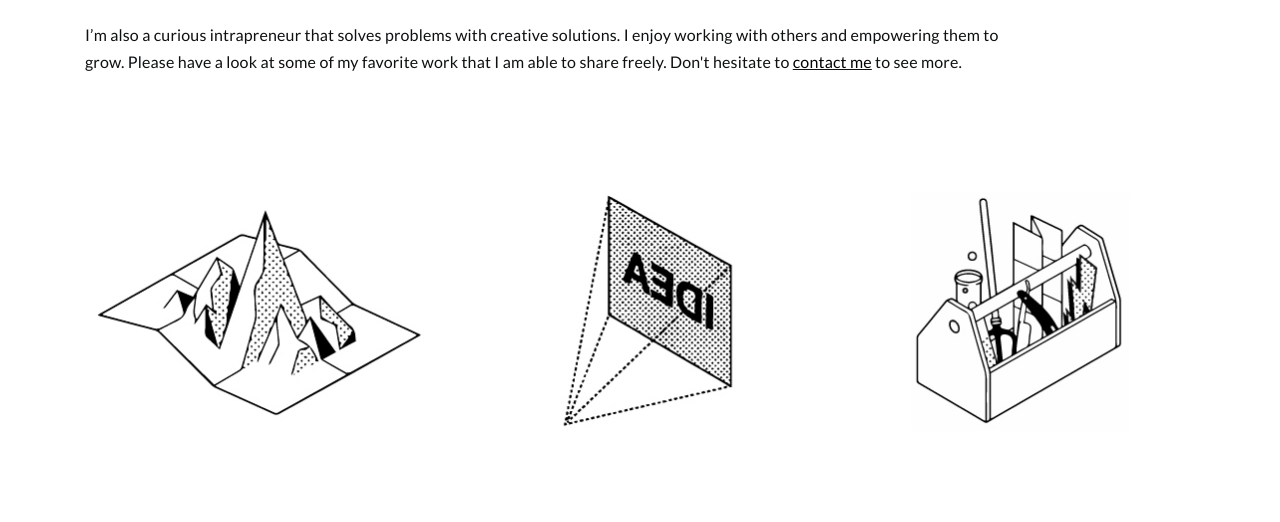
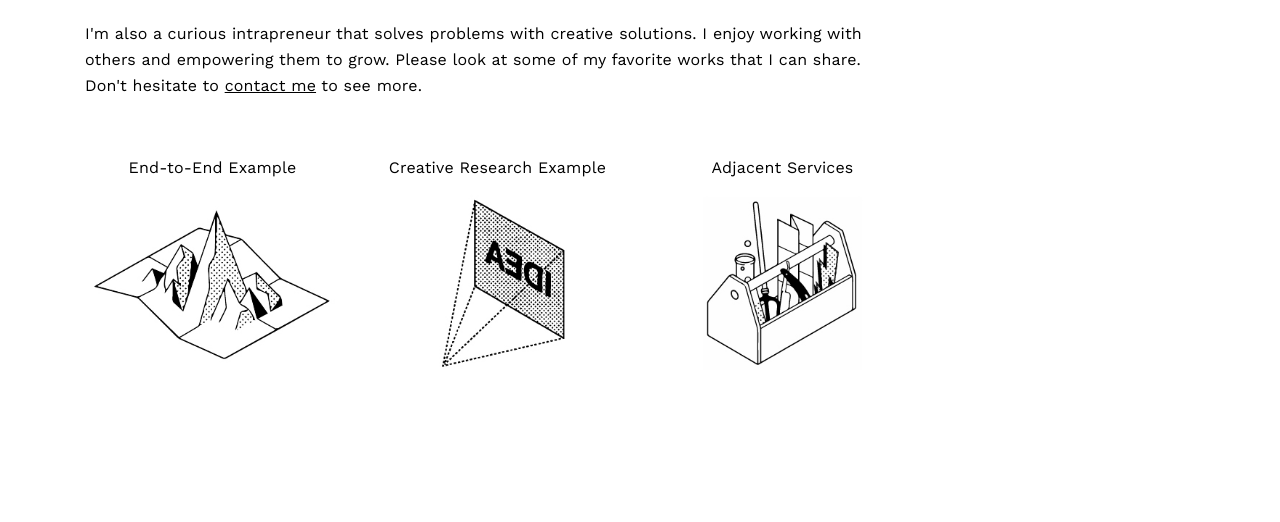
Before and after one commit to martinjamesf-zz/cv, a plain HTML site: page index.html in a window 1280 px wide. Shown: the part 380-902 px from the top of the page. Drawn offline with nearby package versions, Linux system fonts and the light colour scheme.

Commit message:
Fixing grammar

```diff
--- a/css/style.css
+++ b/css/style.css
@@ -456,7 +456,7 @@ ul.dropdown-menu > li > a:hover, .navbar ul ul ul.dropdown-menu li .nav-link:hov
 }
 
 .inner-box .image h3 {
-  color: #fff;
+  color: black;
 }
 
 .overlay-content h5 {
@@ -831,8 +831,6 @@ img.round {border-radius: 4px;}
   max-height:360px;
 }
 
-
-
 .porfolioImg {
     width:60%;
     max-height: 280px;
@@ -845,3 +843,8 @@ img.round {border-radius: 4px;}
 .nav-item a:hover{
     color:#007bff!important;
 }
+
+.bull {
+    font-weight: 100;
+    color:dimgray;
+}
--- a/index.html
+++ b/index.html
@@ -5,6 +5,7 @@
 <title>James Martin - Curious Experience Design Intrapreneur</title>
 <meta name="viewport" content="width=device-width, initial-scale=1">
 <meta name="viewport" content="width=device-width, initial-scale=1, maximum-scale=1">
+<!-- External Stylesheet Support-->
 <link rel="stylesheet" href="plugins/bootstrap/bootstrap.min.css">
 <link rel="stylesheet" href="plugins/themify/css/themify-icons.css">
 <!-- Main Stylesheet -->
@@ -38,42 +39,46 @@ height="0" width="0" style="display:none;visibility:hidden"></iframe>
         </div>
     </div>
 </nav>
-<section class="section banner">
+<section class="section">
     <div class="container">
         <div class="row">
-            <div class="col-lg-10">
-                <h1 class="mb-4 h0 ">As an Experience Designer with <strong>13<sup>+</sup></strong> years of experience, I help supply <span style="font-family: 'Libre Baskerville', serif;"><a href="corpcomms.html">design solutions</a>, <a href="fpaint.html">creative ideas</a>,</span> and <span style="font-family: 'Libre Baskerville', serif;"><a href="workshops.html">process refinement</a></span> to those in need.</h1>
-                <p>I’m also a curious intrapreneur that solves problems with creative solutions. I enjoy working with others and empowering them to grow. Please have a look at some of my favorite work that I am able to share freely. Don't hesitate to <span style="text-decoration:underline;"><a href="https://www.linkedin.com/in/martinjamesf/">contact me</a></span> to see more.</p>
+            <div class="col-12 col-md-10">
+                <h1 class="mb-4 h0">As an Experience Designer with <strong><script>document.write(new Date().getFullYear() - 2006)</script><sup>+</sup></strong> years of experience, I help supply <span style="font-family: 'Libre Baskerville', serif;"><a href="corpcomms.html">design strategy</a>, <a href="fpaint.html">creative solutions</a>,</span> and <span style="font-family: 'Libre Baskerville', serif;"><a href="workshops.html">process refinement</a></span> to those in need.</h1>
             </div>
         </div>
-    </div>
-</section>
-
-<!-- Banner End -->
-
-<!-- Filter start -->
-<section class="portfolio">
-    <div class="container">
+        <div class="row mb-5">
+            <div class="col-12 col-md-9">
+                <h2 class="h5">I'm also a curious intrapreneur that solves problems with creative solutions. I enjoy working with others and empowering them to grow. Please look at some of my favorite works that I can share. Don't&nbsp;hesitate to <span style="text-decoration:underline;"><a href="https://www.linkedin.com/in/martinjamesf/">contact me</a></span> to see more.</h2>
+            </div>
+        </div>
         <div class="row">
-            <div class="col-lg-4 col-6 mb-4 shuffle-item" data-toggle="collapse" data-groups="[&quot;design&quot;,&quot;ux&quot;]">
-                <div class="position-relative inner-box">
-                    <div class="image position-relative "> <a class="overlay-content" href="corpcomms.html"> <img src="images/strategy.jpg" alt="portfolio-image" class="img-fluid d-block"> </a> </div>
+            <div class="col-12 col-md-3 mb-5">
+                <div class="inner-box text-center">
+                    <div class="image">
+                        <h3 class="h5">End-to-End Example</h3>
+                        <a class="overlay-content" href="corpcomms.html"> <img src="images/strategy.jpg" alt="Portfolio image for end-to-end project example" class="img-fluid w-auto"> </a>
+                    </div>
                 </div>
             </div>
-            <div class="col-lg-4 col-6">
-                <div class="position-relative inner-box">
-                    <div class="image position-relative "> <a class="overlay-content" href="fpaint.html"> <img src="images/creative.jpg" alt="portfolio-image" class="img-fluid d-block"> </a> </div>
+            <div class="col-12 col-md-3 mb-5">
+                <div class="inner-box text-center">
+                    <div class="image">
+                        <h3 class="text-center h5">Creative Research Example</h3>
+                        <a class="overlay-content" href="fpaint.html"> <img src="images/creative.jpg" alt="Portfolio image for creative research example" class="img-fluid w-auto"> </a>
+                    </div>
                 </div>
             </div>
-            <div class="col-lg-4 col-6 mb-4">
-                <div class="position-relative inner-box" >
-                    <div class="image position-relative "> <a class="overlay-content" href="workshops.html"> <img src="images/workshop.jpg" alt="portfolio-image" class="img-fluid d-block"> </a> </div>
+            <div class="col-12 col-md-3 mb-5">
+                <div class="inner-box text-center">
+                    <div class="image">
+                        <h3 class="text-center h5">Adjacent Services</h3>
+                        <a class="overlay-content" href="workshops.html"> <img src="images/workshop.jpg" alt="portfolio-image" class="img-fluid w-auto"> </a>
+                     </div>
                 </div>
             </div>
         </div>
     </div>
-</section>
-<!-- Portfolio End -->
+</section><!---->
 
 <!-- Footer start -->
 <section class="footer">
@@ -94,7 +99,6 @@ height="0" width="0" style="display:none;visibility:hidden"></iframe>
 <script src="plugins/jQuery/jquery.min.js"></script>
 <!-- Bootstrap JS -->
 <script src="plugins/bootstrap/bootstrap.min.js"></script>
-
 <!-- Main Script -->
 <script src="js/script.js"></script>
 </body>
```
Also changed, not shown: fpaint.html (+15 -15 lines), workshops.html (+5 -5 lines).
